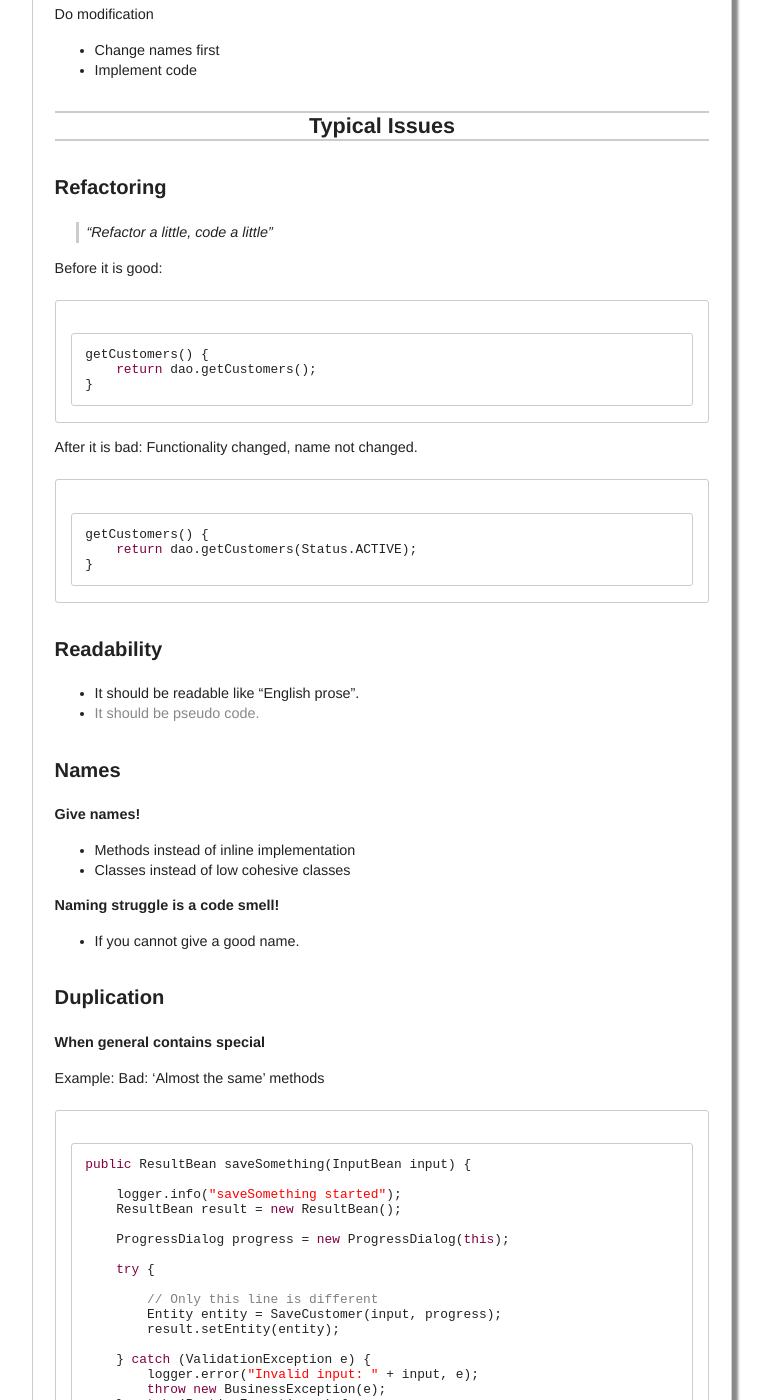
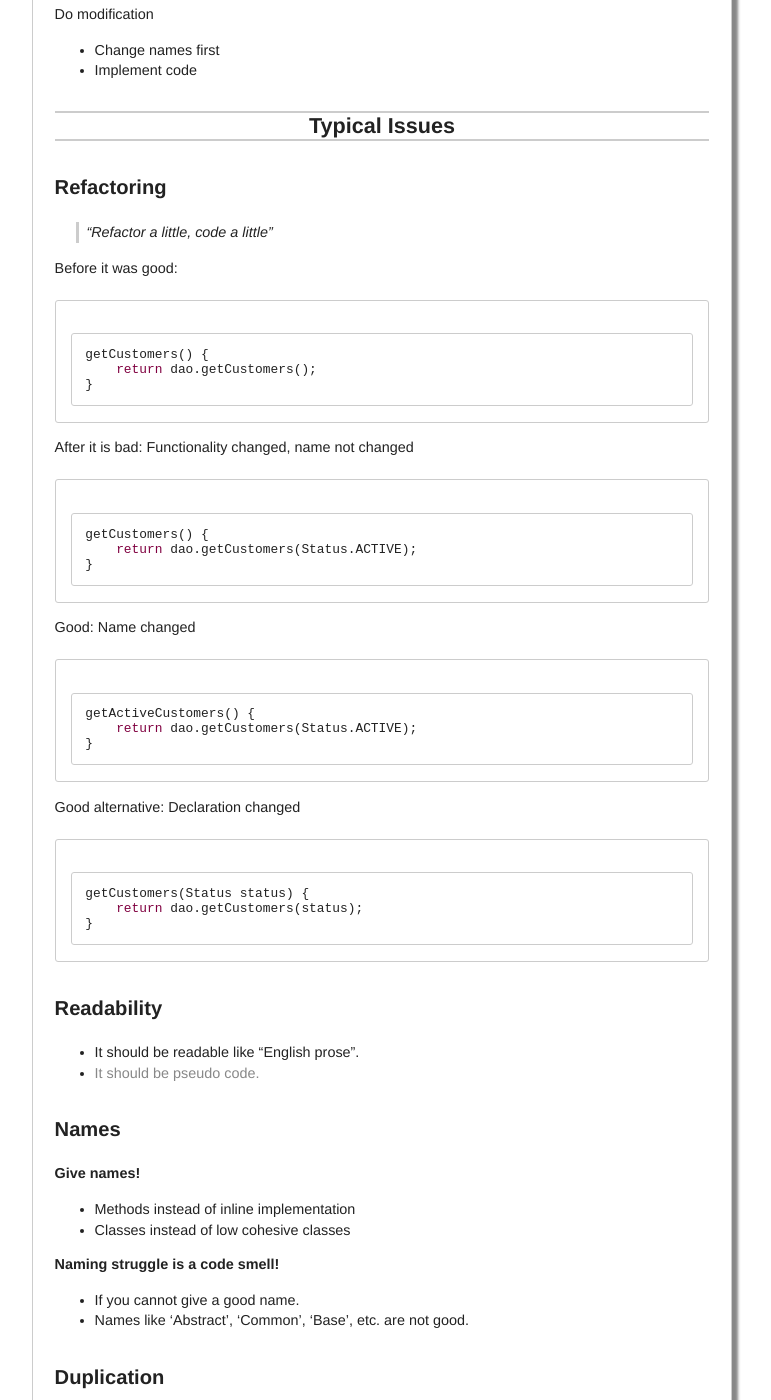
Before and after one commit to woj-tek/petozoltan.github.io, a Jekyll site: the page built from _posts/2016-08-24-clean-code-introduction.md, in a window 1280 px wide and 1400 px high, scrolled down 4712 px. Shown: the whole window, without its empty margins (258-1029 px from the left). Built offline with Jekyll 4.4.1, drawn with Linux system fonts in a browser that asks for light colours.

Commit message:
Update 2016-08-24-clean-code-introduction.md

````diff
--- a/_posts/2016-08-24-clean-code-introduction.md
+++ b/_posts/2016-08-24-clean-code-introduction.md
@@ -217,7 +217,7 @@ Do modification
 
 > "Refactor a little, code a little"
 
-Before it is good:
+Before it was good:
 
 ``` java
 getCustomers() {
@@ -225,11 +225,27 @@ getCustomers() {
 }
 ```
 
-After it is bad: Functionality changed, name not changed.
+After it is bad: Functionality changed, name not changed
 
 ``` java
 getCustomers() {
     return dao.getCustomers(Status.ACTIVE);
+}
+```
+
+Good: Name changed
+
+``` java
+getActiveCustomers() {
+    return dao.getCustomers(Status.ACTIVE);
+}
+```
+
+Good alternative: Declaration changed
+
+``` java
+getCustomers(Status status) {
+    return dao.getCustomers(status);
 }
 ```
 
@@ -248,6 +264,7 @@ getCustomers() {
 **Naming struggle is a code smell!**
 
 - If you cannot give a good name.
+- Names like 'Abstract', 'Common', 'Base', etc. are not good.
 
 ### Duplication
 
````
